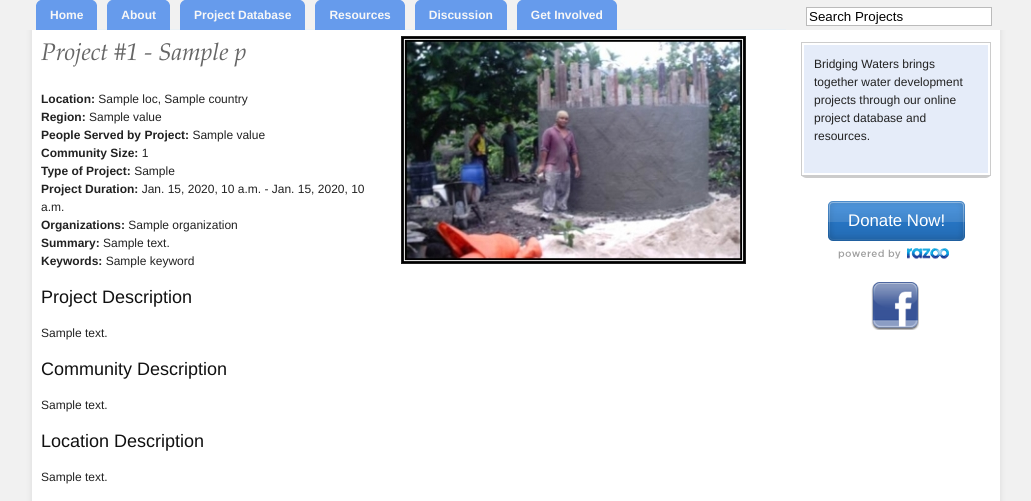
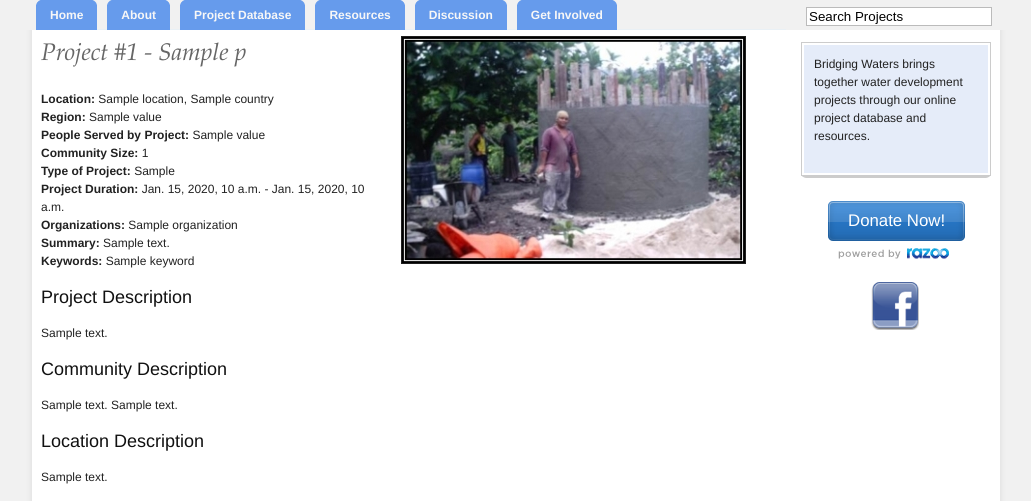
Before and after one commit to akravchenkov/BridgingWaters, a Django app: template BridgingWaters/bwapp/templates/project_detail.html in a window 1280 px wide. Shown: the part 113-614 px from the top of the page, without its empty margins (124-1155 px from the left). Run offline with Django 3.2, Linux system fonts and the light colour scheme; the template is opened without the code that fills it: most values are stand-ins (such as "Sample title", 1, 10 or a date in 2020); parts of the project's set-up code (start-up, migrations or seed data) failed here and were passed over.

Commit message:
working on project detail page

```diff
--- a/BridgingWaters/bwapp/templates/project_detail.html
+++ b/BridgingWaters/bwapp/templates/project_detail.html
@@ -5,6 +5,7 @@ Project #{{p.id}} - {{p.title}}
 {% endblock %}
 
 {% block content %}
+{% with loc=p.location_set.all|first comm_info=p.communityinfo_set.all|first %}
 <div class="column span-9">
     <h2 class="alt">Project #{{p.id}} - {{p.title}}</h2>
     <p>
@@ -32,7 +33,7 @@ Project #{{p.id}} - {{p.title}}
     <h3>Project Description</h3>
     <p>{{p.description}}</p>
     <h3>Community Description</h3>
-    <p>{{comm_info.description}}</p>
+    <p>{{comm_info.description}} {{p.CommunityInfo.description}}</p>
     <h3>Location Description</h3>
     <p>{{loc.description}}</p>
 </div>
@@ -93,4 +94,5 @@ Project #{{p.id}} - {{p.title}}
     <h3>Educational Component</h3>
     <p>TODO</p>
 </div>
+{% endwith %}
 {% endblock %}
--- a/BridgingWaters/bwapp/views.py
+++ b/BridgingWaters/bwapp/views.py
@@ -35,11 +35,8 @@ def index(request):
 def project_detail(request, project_id):
     p = get_object_or_404(bwapp.models.Project, pk=project_id)
     comm_info = p.communityinfo_set.all()[0]
-    loc = p.location_set.all()[0]
     return render(request, 'project_detail.html',{
-        'p': p,
-        'comm_info': comm_info,
-        'loc': loc
+        'p': p
         })
 
 def browse_projects(request):
```
